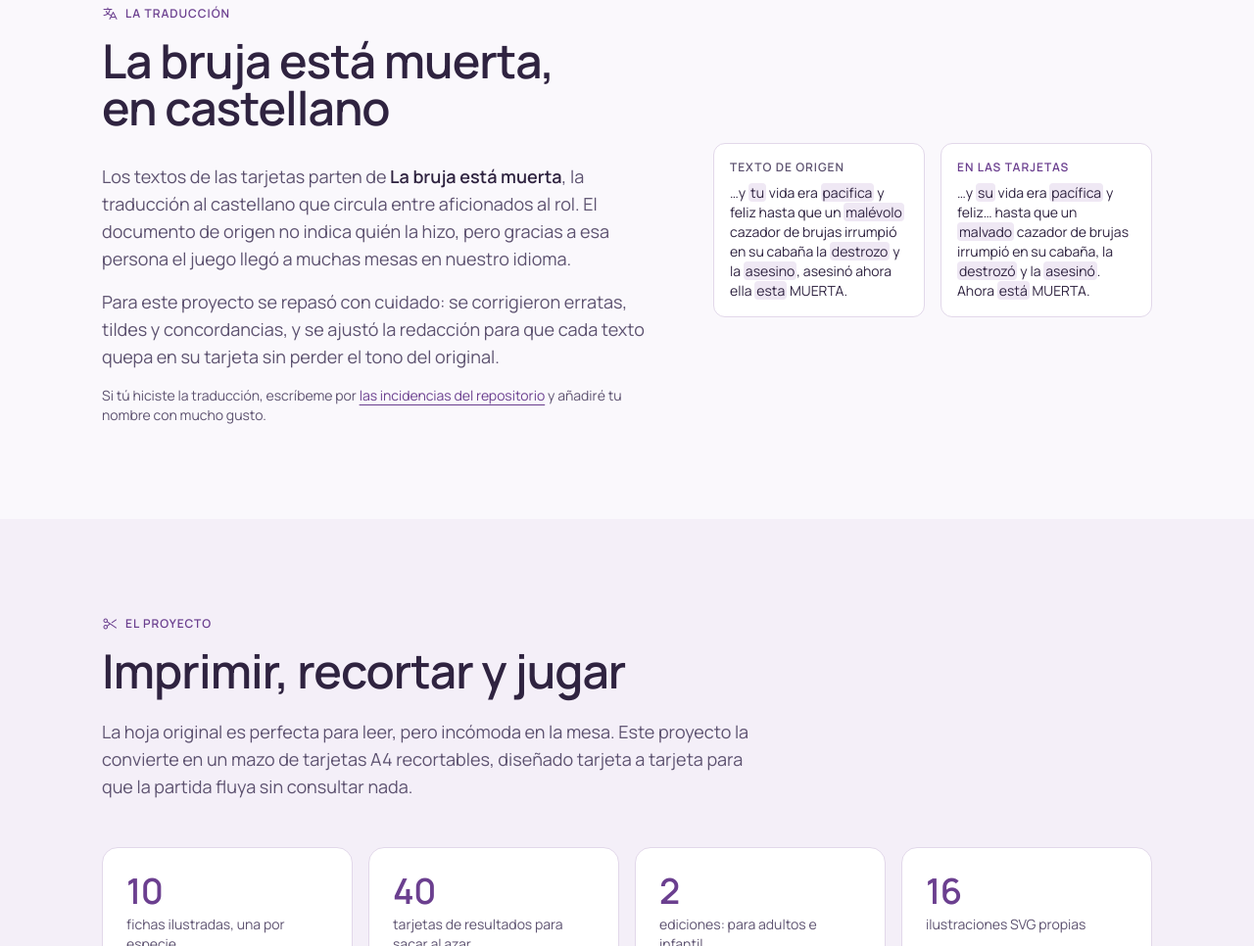
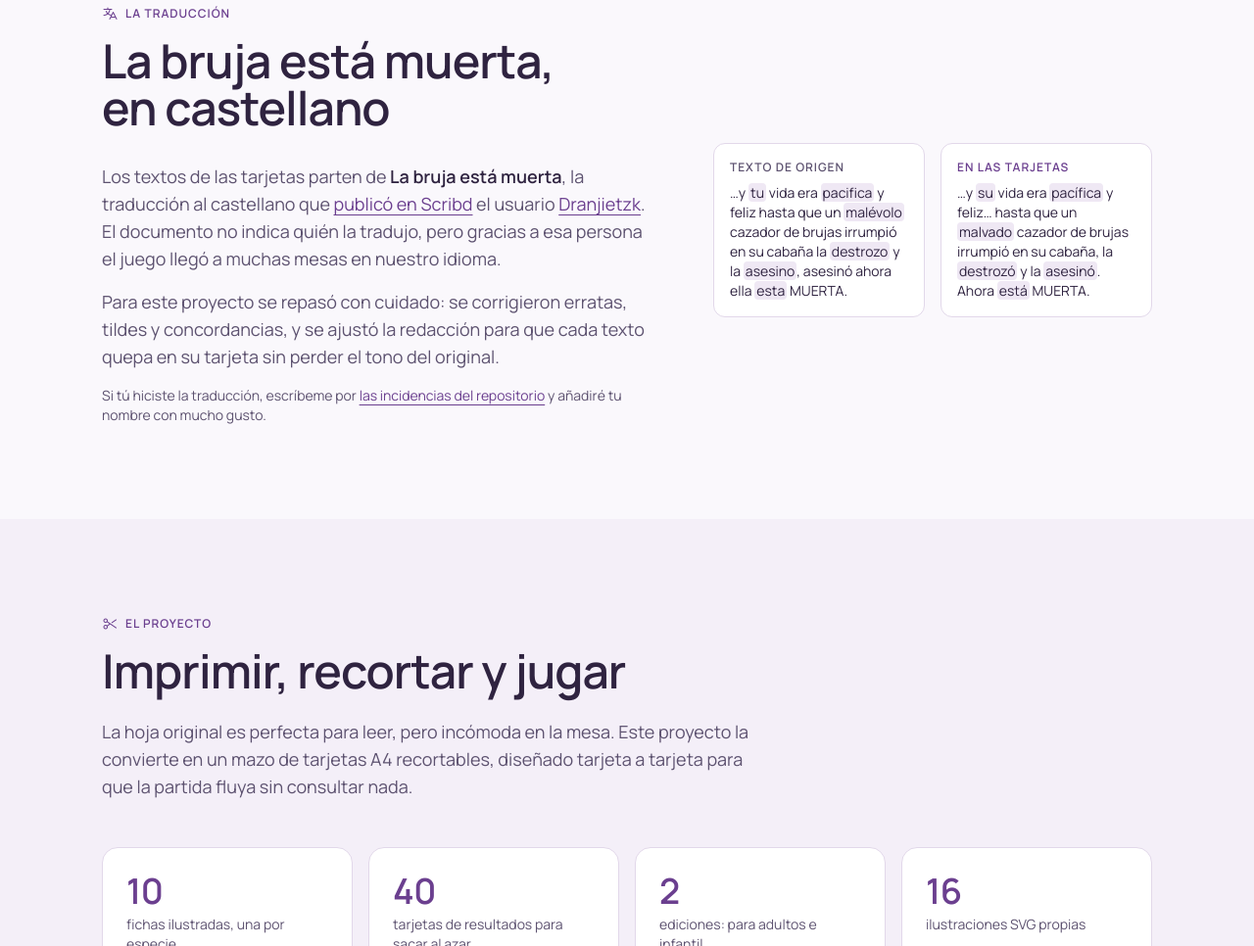
Before and after one commit to ojgarciab/la-bruja-esta-muerta, a plain HTML site: page index.html in a window 1280 px wide. Shown: the part 3766-4732 px from the top of the page at 98% size. Drawn offline with nearby package versions, Linux system fonts and the light colour scheme.

Commit message:
Enlazada la fuente de la traducción al castellano
Co-Authored-By: Claude Opus 5.5 <noreply@anthropic.com>

```diff
--- a/index.html
+++ b/index.html
@@ -177,7 +177,7 @@
         <p class="eyebrow caption-3"><i class="ph ph-translate" aria-hidden="true"></i>La traducción</p>
         <h2 class="heading-2">La bruja está muerta, en castellano</h2>
         <div class="prose body-7" style="margin-top:32px">
-          <p>Los textos de las tarjetas parten de <strong>La bruja está muerta</strong>, la traducción al castellano que circula entre aficionados al rol. El documento de origen no indica quién la hizo, pero gracias a esa persona el juego llegó a muchas mesas en nuestro idioma.</p>
+          <p>Los textos de las tarjetas parten de <strong>La bruja está muerta</strong>, la traducción al castellano que <a class="link" href="https://es.scribd.com/document/740347186/The-Witch-is-Dead-ESP" rel="noopener">publicó en Scribd</a> el usuario <a class="link" href="https://es.scribd.com/user/577359877/Dranjietzk" rel="noopener">Dranjietzk</a>. El documento no indica quién la tradujo, pero gracias a esa persona el juego llegó a muchas mesas en nuestro idioma.</p>
           <p>Para este proyecto se repasó con cuidado: se corrigieron erratas, tildes y concordancias, y se ajustó la redacción para que cada texto quepa en su tarjeta sin perder el tono del original.</p>
           <p class="body-6 muted">Si tú hiciste la traducción, escríbeme por <a class="link" href="https://github.com/ojgarciab/la-bruja-esta-muerta/issues" rel="noopener">las incidencias del repositorio</a> y añadiré tu nombre con mucho gusto.</p>
         </div>
```
